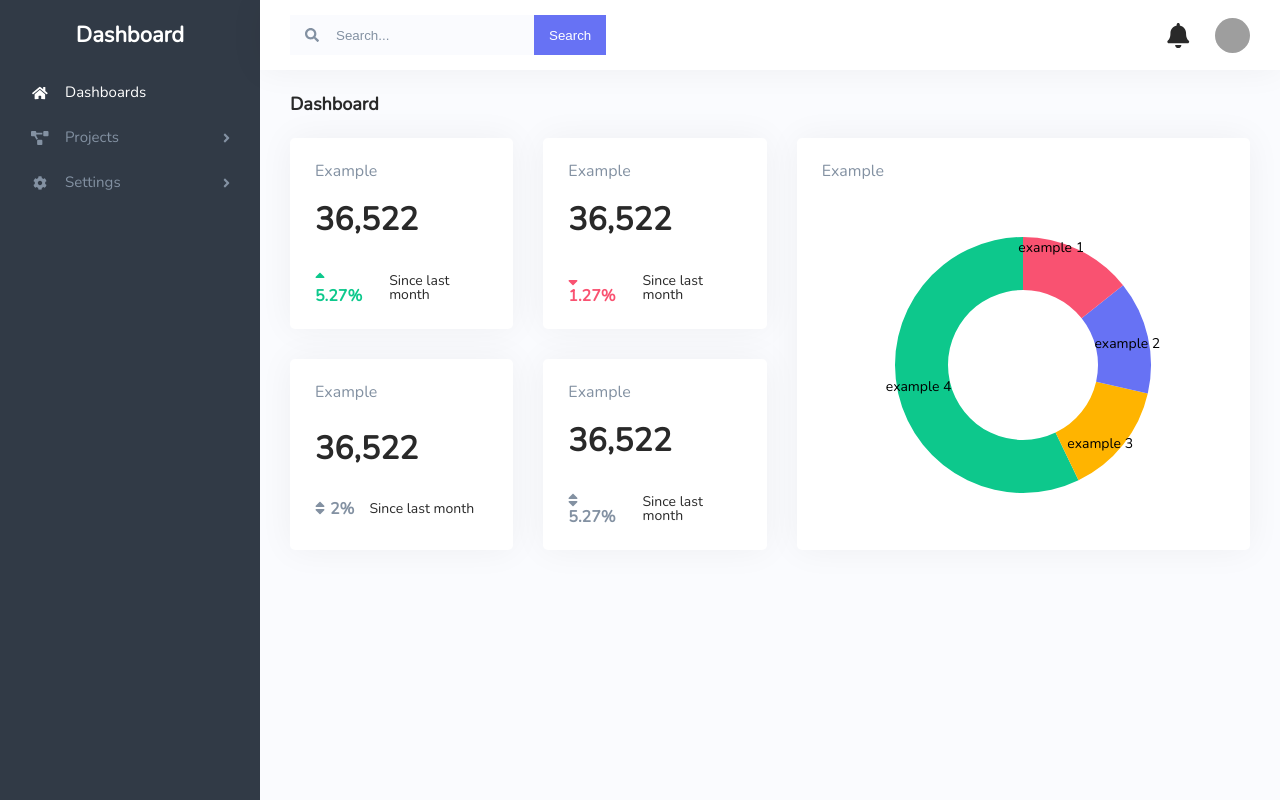
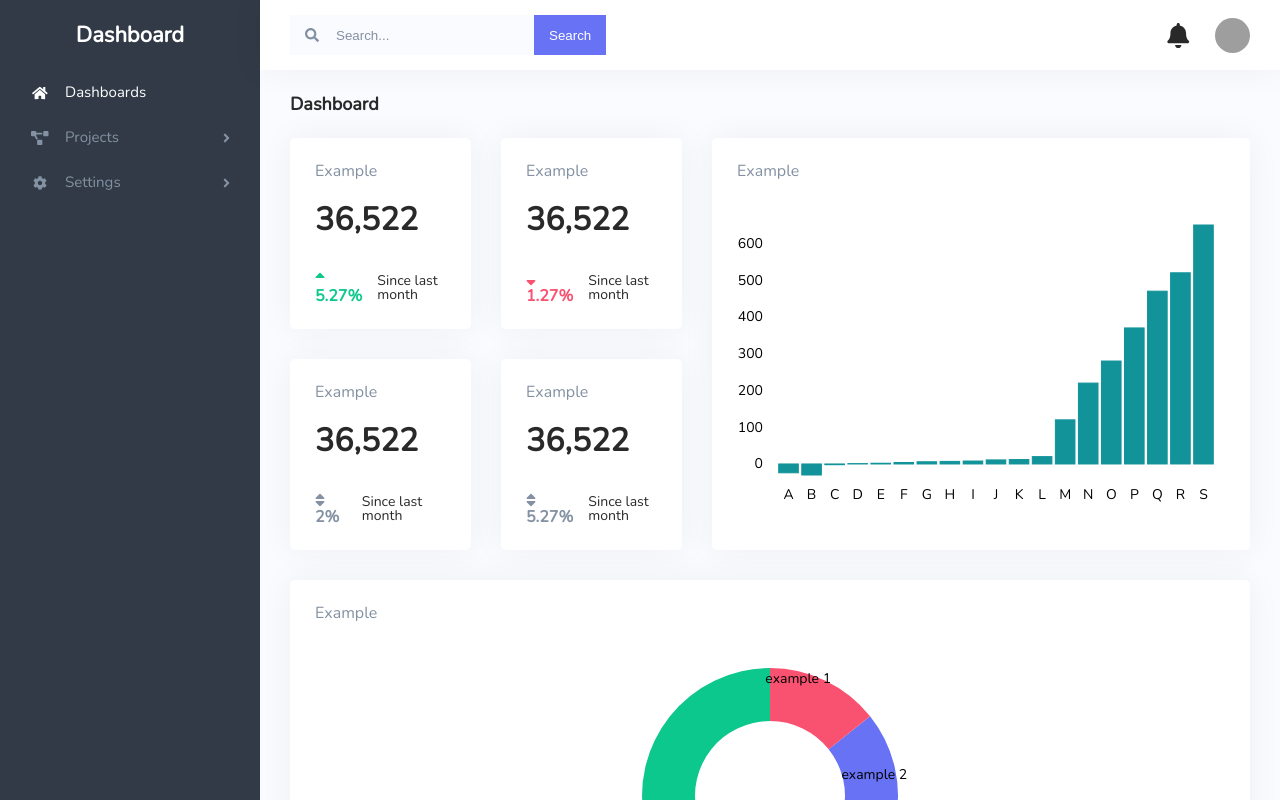
Before and after one commit to seung-juv/dashboard-react, a React (Create React App) app: page /#/ in a window 1280 px wide. Shown: the top 800 px of the page. Built offline with nearby package versions, Linux system fonts and the light colour scheme; grey boxes are pictures that could not be loaded.

Commit message:
Getting BaseBarChart

```diff
--- a/package.json
+++ b/package.json
@@ -7,15 +7,18 @@
     "@fortawesome/free-regular-svg-icons": "^5.14.0",
     "@fortawesome/free-solid-svg-icons": "^5.14.0",
     "@fortawesome/react-fontawesome": "^0.1.11",
+    "@reduxjs/toolkit": "^1.4.0",
     "@testing-library/jest-dom": "^4.2.4",
     "@testing-library/react": "^9.3.2",
     "@testing-library/user-event": "^7.1.2",
     "prop-types": "^15.7.2",
     "react": "^16.13.1",
     "react-dom": "^16.13.1",
+    "react-redux": "^7.2.1",
     "react-router-dom": "^5.2.0",
     "react-scripts": "3.4.1",
     "react-vis": "^1.11.7",
+    "redux": "^4.0.5",
     "styled-components": "^5.1.1",
     "styled-reset": "^4.2.1"
   },
--- /dev/null
+++ b/src/components/Card/Chart/BaseBarChartCard.js
@@ -0,0 +1,38 @@
+import React, { useRef, useEffect, useState } from "react";
+import {
+  XYPlot,
+  XAxis,
+  YAxis,
+  VerticalGridLines,
+  HorizontalGridLines,
+  VerticalBarSeries
+} from "react-vis";
+import styled from "styled-components";
+
+const Container = styled.div`
+  flex: 1;
+  display: flex;
+  align-items: center;
+`;
+
+export default ({ data, color, barWidth = 0.5 }) => {
+  const [containerWidth, setContainerWidth] = useState(0);
+  const ref = useRef(null);
+  useEffect(
+    () => {
+      setContainerWidth(ref.current ? ref.current.offsetWidth : 0);
+    },
+    [ref.current]
+  );
+  return (
+    <Container ref={ref}>
+      <XYPlot xType="ordinal" width={containerWidth} height={300}>
+        <VerticalGridLines />
+        <HorizontalGridLines />
+        <XAxis />
+        <YAxis />
+        <VerticalBarSeries data={data} color={color} barWidth={barWidth} />
+      </XYPlot>
+    </Container>
+  );
+};
--- a/src/components/Header.js
+++ b/src/components/Header.js
@@ -53,6 +53,7 @@ const NotificationIcon = styled(FontAwesomeIcon)`
   width: 25px;
   height: 25px;
   margin-right: 25px;
+  cursor: pointer;
   color: ${props => props.theme.blackColor};
 `;
 
--- a/src/index.js
+++ b/src/index.js
@@ -1,5 +1,12 @@
 import React from "react";
 import ReactDOM from "react-dom";
+import { Provider } from "react-redux";
 import App from "./components/App";
+import store from "./stores/store";
 
-ReactDOM.render(<App />, document.getElementById("root"));
+ReactDOM.render(
+  <Provider store={store}>
+    <App />
+  </Provider>,
+  document.getElementById("root")
+);
--- a/src/routes/Dashboard/Dashboard.js
+++ b/src/routes/Dashboard/Dashboard.js
@@ -4,6 +4,7 @@ import RadialChartCard from "../../components/Card/Chart/RadialChartCard";
 import Theme from "../../styles/Theme";
 import CardContainer from "../../components/CardContainer";
 import ResultCard from "../../components/Card/ResultCard";
+import BaseBarChartCard from "../../components/Card/Chart/BaseBarChartCard";
 
 const Wrapper = styled.section``;
 
@@ -17,10 +18,11 @@ const Container = styled.div`
   display: flex;
   flex-flow: row wrap;
 `;
+
 const ResultContainer = styled.div`
   display: flex;
   flex-flow: row wrap;
-  flex: 4;
+  flex: 2;
 `;
 
 const Dashboard = props => {
@@ -54,6 +56,37 @@ const Dashboard = props => {
             }
           />
         </ResultContainer>
+        <CardContainer
+          title="Example"
+          component={
+            <BaseBarChartCard
+              data={[
+                { x: "A", y: -24 },
+                { x: "B", y: -30 },
+                { x: "C", y: -2 },
+                { x: "D", y: 1 },
+                { x: "E", y: 2 },
+                { x: "F", y: 4 },
+                { x: "G", y: 6 },
+                { x: "H", y: 7 },
+                { x: "I", y: 8 },
+                { x: "J", y: 11 },
+                { x: "K", y: 12 },
+                { x: "L", y: 20 },
+                { x: "M", y: 120 },
+                { x: "N", y: 220 },
+                { x: "O", y: 280 },
+                { x: "P", y: 370 },
+                { x: "Q", y: 470 },
+                { x: "R", y: 520 },
+                { x: "S", y: 650 }
+              ]}
+              barWidth={0.25}
+            />
+          }
+        />
+      </Container>
+      <Container>
         <CardContainer
           title="Example"
           component={
--- /dev/null
+++ b/src/stores/store.js
@@ -0,0 +1,13 @@
+import { configureStore, createSlice } from "@reduxjs/toolkit";
+
+const dashboard = createSlice({
+  name: "data",
+  initialState: [],
+  reducers: {
+    addData: (state, action) => {
+      state.push({ ...action.payload });
+    }
+  }
+});
+
+export default configureStore({ reducer: dashboard.reducer });
```
Also changed, not shown: 1 other file (tests, documents, lock files or other folders).
